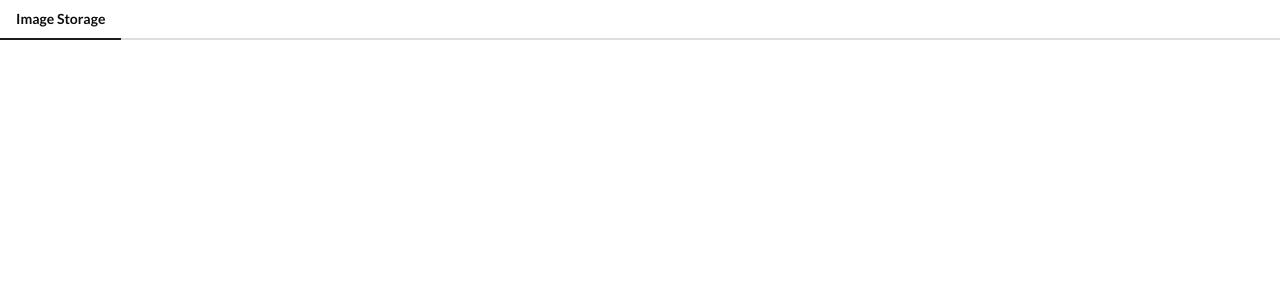
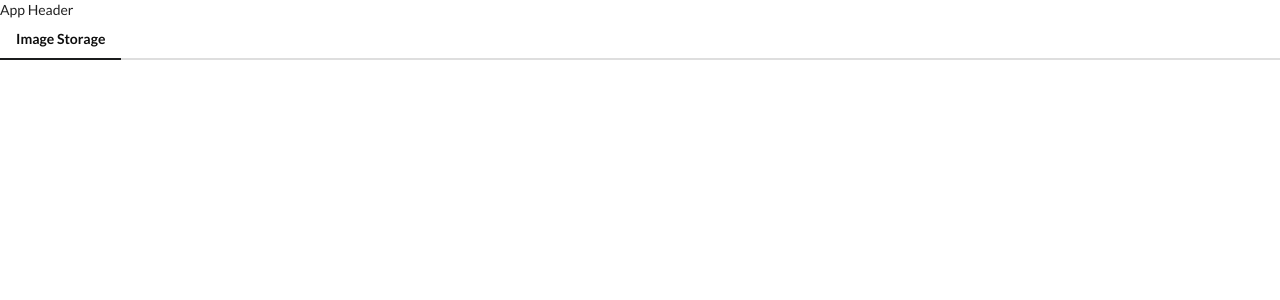
Before and after one commit to JustShowingOff/google-image-uploader, a Vue app: page / in a window 1280 px wide. Shown: the top 300 px of the page. Built offline with nearby package versions, Linux system fonts and the light colour scheme.

Commit message:
Test: push test only

```diff
--- a/src/App.vue
+++ b/src/App.vue
@@ -1,5 +1,6 @@
 <template>
 <div>
+    App Header
    <AppHeader></AppHeader>
 </div>
 
```
